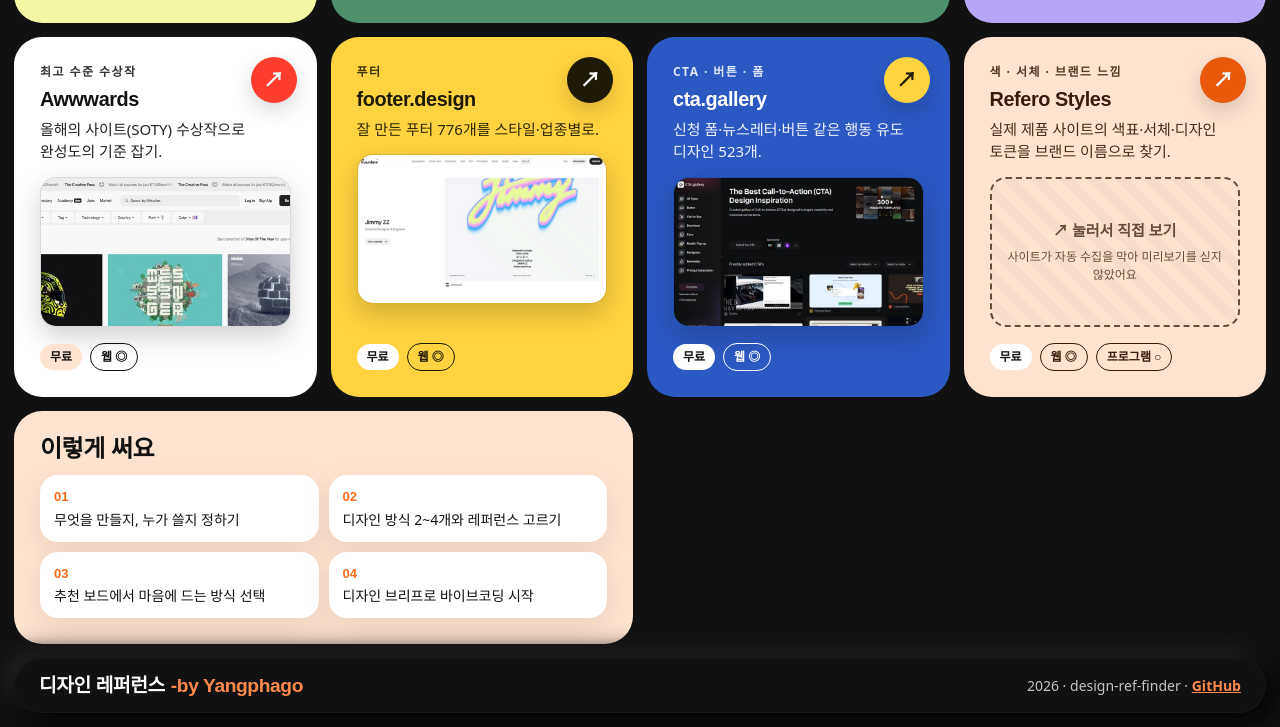
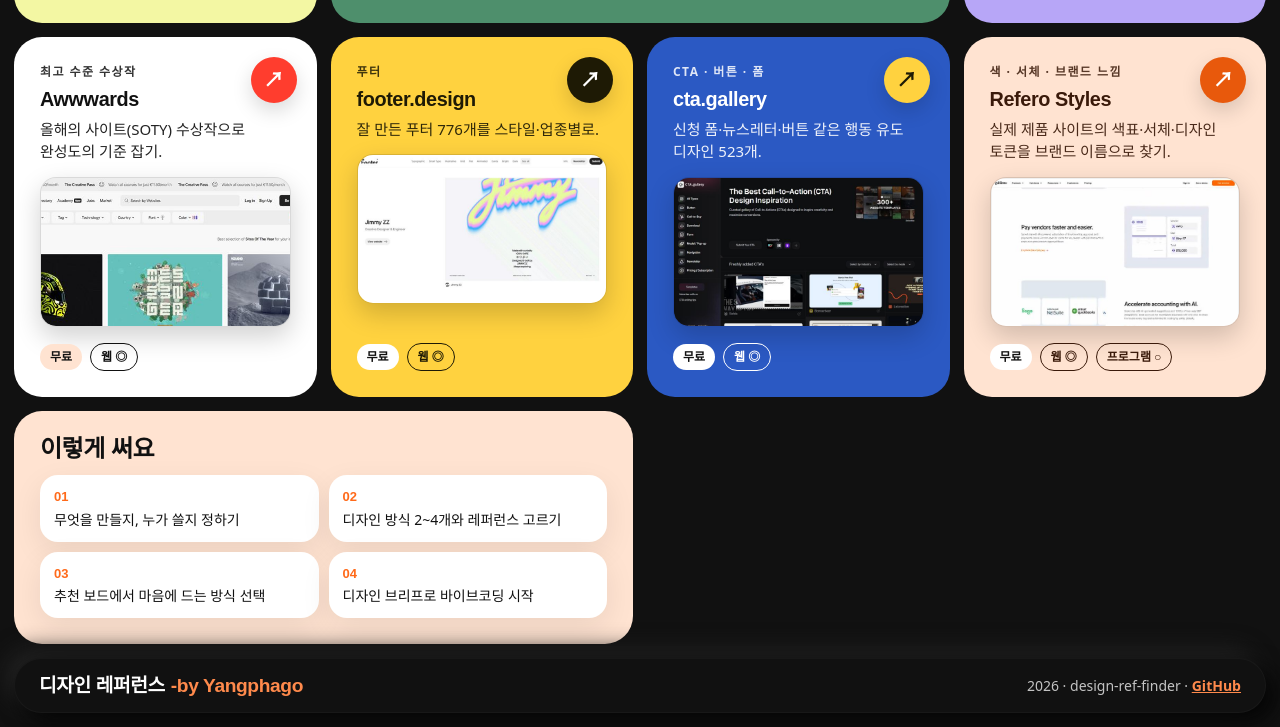
Before and after one commit to roughkyo/design_reference, a plain HTML site: page index.html in a window 1280 px wide. Shown: the part 1211-1938 px from the top of the page. Drawn offline with Linux system fonts and the light colour scheme; a web font is replaced by a local one.

Commit message:
허브: Refero Styles 카드에 사용자가 준 미리보기 이미지 넣기
Co-Authored-By: Claude Opus 5.5 <noreply@anthropic.com>

```diff
--- a/index.html
+++ b/index.html
@@ -265,7 +265,7 @@ a{color:inherit}
       <span class="role">색 · 서체 · 브랜드 느낌</span>
       <h3 class="display">Refero Styles</h3>
       <p class="desc">실제 제품 사이트의 색표·서체·디자인 토큰을 브랜드 이름으로 찾기.</p>
-      <figure class="shot none"><span>↗ 눌러서 직접 보기</span><small>사이트가 자동 수집을 막아 미리보기를 싣지 않았어요</small></figure>
+      <figure class="shot"><img style="object-position:left top" src="img/refero.jpg" alt="Refero Styles 인기 스타일(Brex) 미리보기" loading="lazy" width="644" height="403"></figure>
       <div class="meta"><span class="badge">무료</span><span class="badge ghost">웹 ◎</span><span class="badge ghost">프로그램 ○</span></div>
     </a>
 
```
Also changed, not shown: img/refero.jpg (added).
